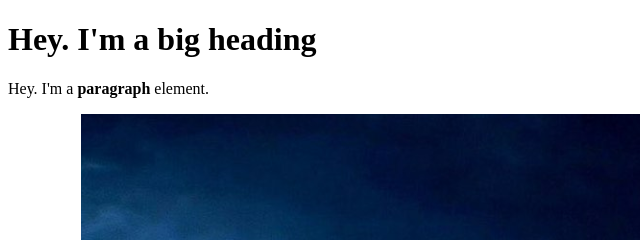
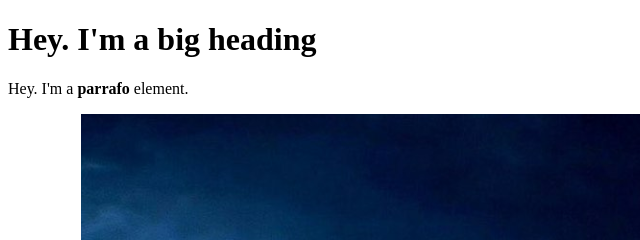
Before and after one commit to JC2602-hub/didactic-octo-succotash, a plain HTML site: page test.html in a window 1280 px wide. Shown: the top 240 px of the page, 0-640 px from the left. Drawn offline with Linux system fonts and the light colour scheme.

Commit message:
Update test.html

```diff
--- a/test.html
+++ b/test.html
@@ -6,7 +6,7 @@
 </head>
 <body>
 	<h1>Hey. I'm a big heading</h1>
-	<p>Hey. I'm a <b>paragraph</b> element.</p>
+	<p>Hey. I'm a <b>parrafo</b> element.</p>
 	<a href="https://google.com.ar" target="_blank" title="google argentina">Cliqueame</a>
 	<img src="img/dragones.png">
 </body>
```
